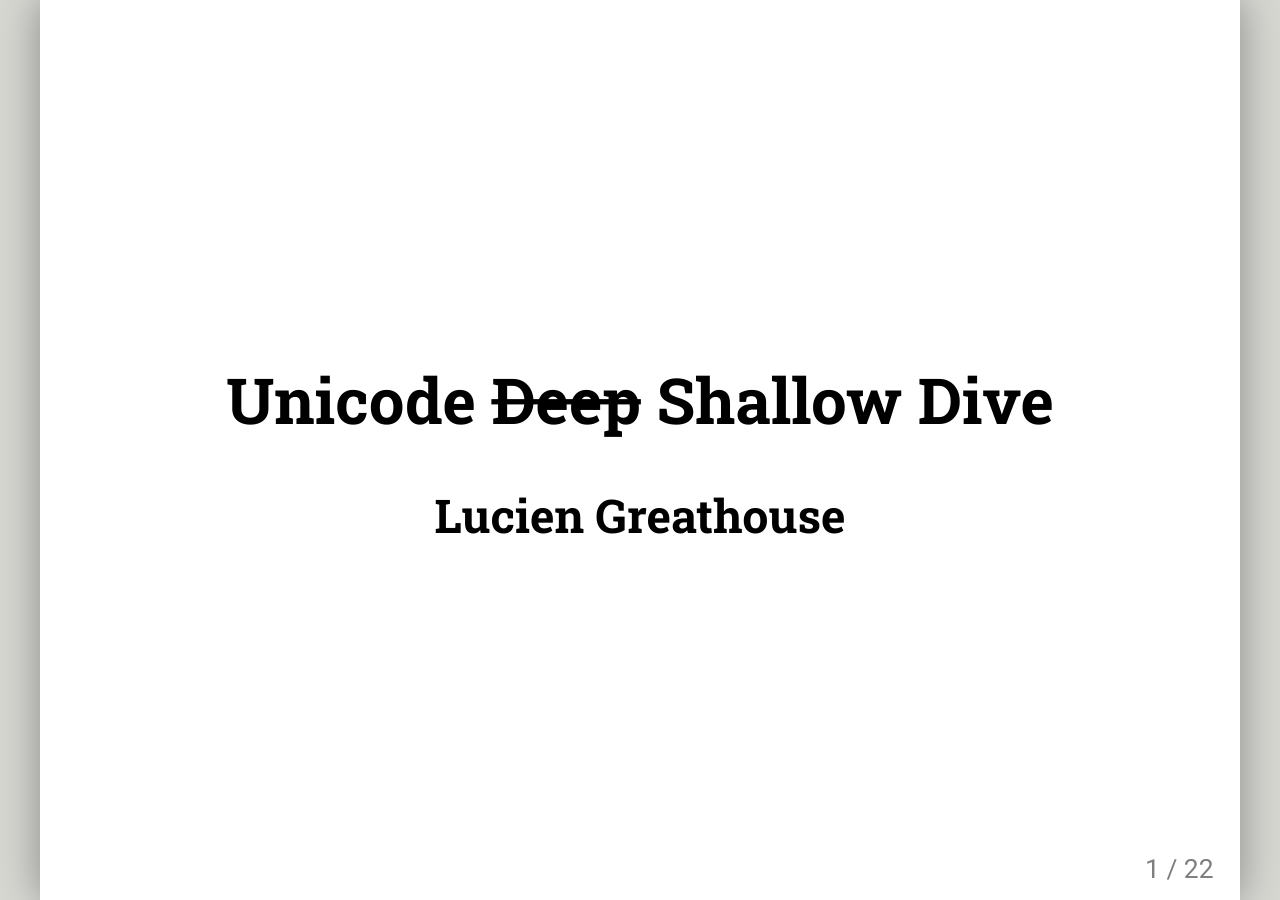
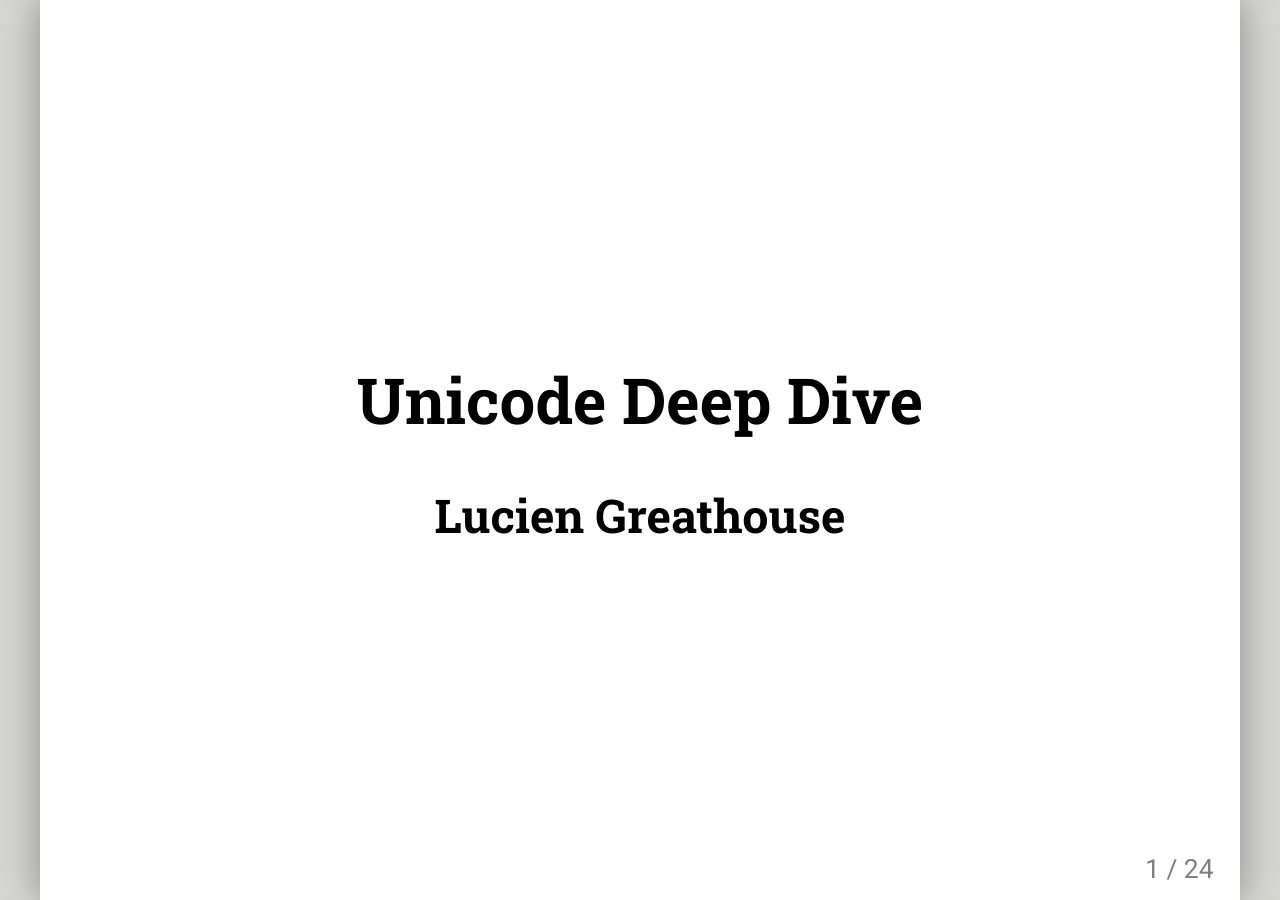
Before and after one commit to LPGhatguy/horriblesoftware.com, a Jekyll site: the page unicode-talk/index.html, which Jekyll copies as it is, in a window 1280 px wide. Built offline with Jekyll 4.4.1, drawn with Linux system fonts in a browser that asks for light colours; part of the change alters nothing that is shown.

Commit message:
Publish latest presentation

````diff
--- a/unicode-talk/index.html
+++ b/unicode-talk/index.html
@@ -7,6 +7,13 @@
   </head>
   <body>
     <textarea id="source">
+
+class: center, middle
+
+# Unicode Deep Dive
+## Lucien Greathouse
+
+---
 
 class: center, middle
 
@@ -56,6 +63,37 @@ class: center, middle
 
 .question[What's the length of this string?]
 
+.sample[a]
+
+--
+
+### Lua
+```lua
+string.len("a") -- 1
+```
+
+--
+
+### C# ###
+```csharp
+"a".Length // 1
+```
+
+--
+
+| Metric             | Count |
+|:------------------ |:----- |
+| Bytes (UTF-8)      | 1     |
+| Bytes (UTF-16)     | 2     |
+| Codeunits (UTF-16) | 1     |
+| Codepoints         | 1     |
+| Glyphs             | 1     |
+| Grapheme clusters  | 1     |
+
+---
+
+.question[What's the length of this string?]
+
 .sample[á]
 
 --
@@ -76,7 +114,7 @@ string.len("á") -- 2
 
 | Metric             | Count |
 |:------------------ |:----- |
-| Bytes (UTF-8)      | 1     |
+| Bytes (UTF-8)      | 2     |
 | Bytes (UTF-16)     | 2     |
 | Codeunits (UTF-16) | 1     |
 | Codepoints         | 1     |
@@ -482,7 +520,7 @@ Full details [on their developer site](https://developer.twitter.com/en/docs/bas
 * Treat strings as opaque blobs when possible!
 --
 
-* Length: Avoid it!
+* Length: avoid it!
   * Length is hard to communicate to users
   * If you need length, do what Twitter does!
 --
````
